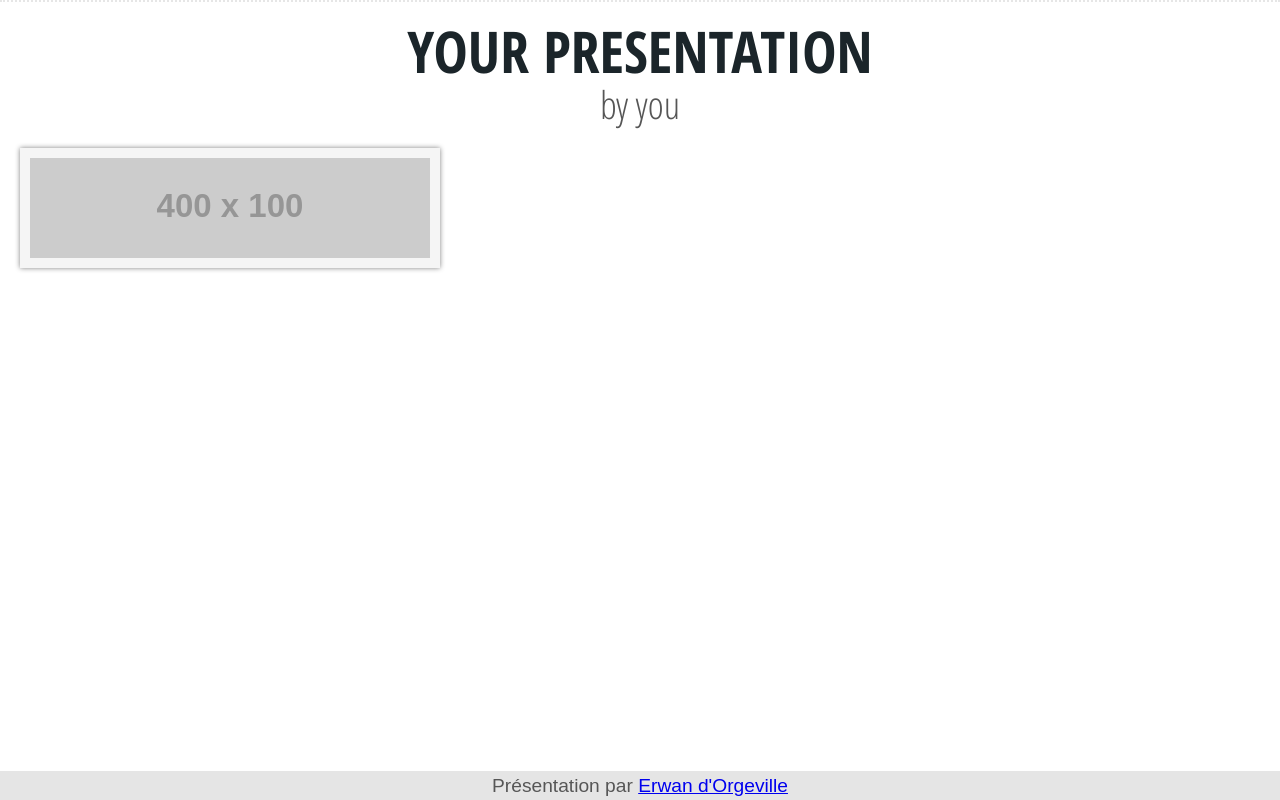
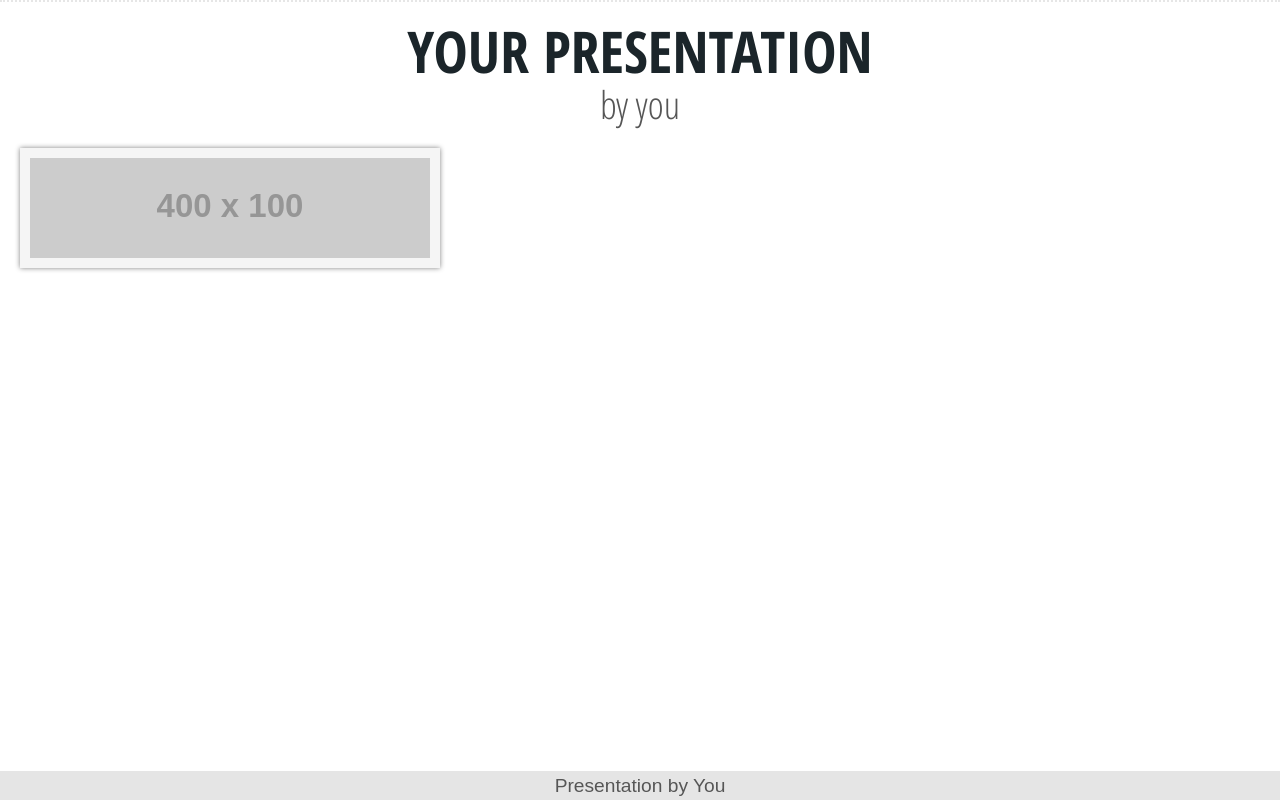
Before and after one commit to edorgeville/multi-presentation, a website: page public/index.html in a window 1280 px wide. Drawn offline with nearby package versions, Linux system fonts and the light colour scheme; no server answers; placeholder pictures from the web are drawn by us; a web font is replaced by a local one.

Commit message:
Minor changes

```diff
--- a/public/index.html
+++ b/public/index.html
@@ -150,7 +150,7 @@
 		</div>
 	</div>
 	<div id="footer">
-		<p>Présentation par <a href="mailto:info@erwandorgeville.com" target="_blank">Erwan d'Orgeville</a>
+		<p>Presentation by You</a>
 	</div>
 </div>
 <!-- / Content -->
--- a/web.js
+++ b/web.js
@@ -20,7 +20,6 @@
   }
 });
 
-//socket = new io.Socket();
 var currentIndex=1;
 
 io.sockets.on('connection', function (socket) {
```
